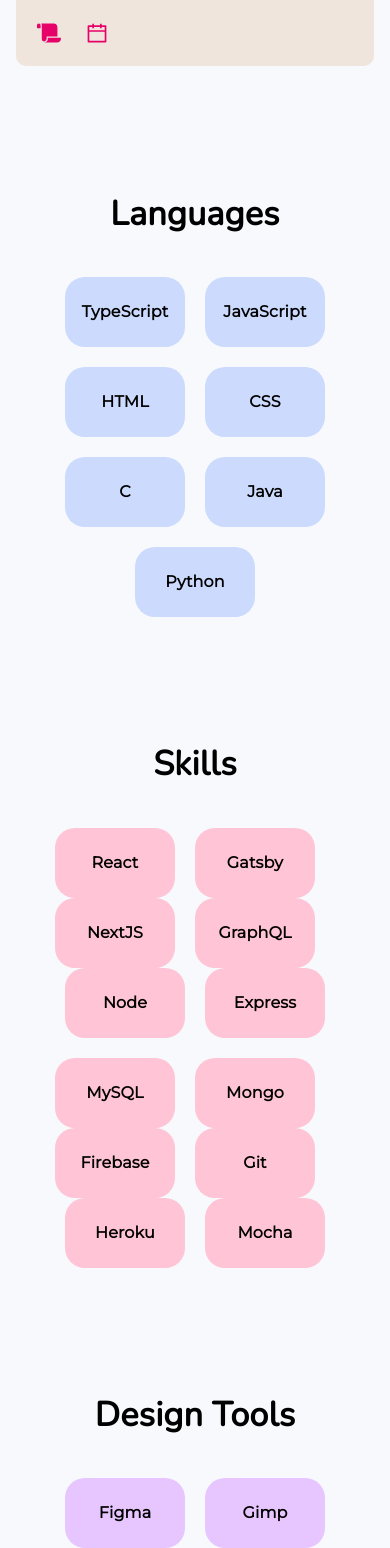
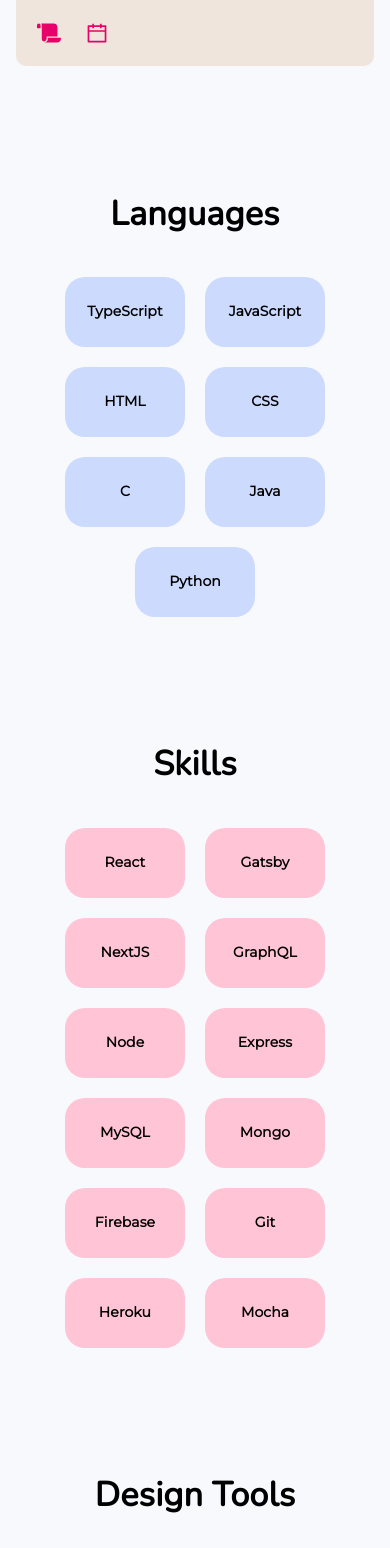
Before and after one commit to brandenphan/Portfolio-v2, a React (Create React App) app: page / in a window 390 px wide. Shown: the part 1244-2792 px from the top of the page. Built offline with nearby package versions, Linux system fonts and the light colour scheme.

Commit message:
updated skills responsiveness

```diff
--- a/src/Pages/index.js
+++ b/src/Pages/index.js
@@ -257,14 +257,14 @@
                         <Grid container sx={{display: "flex", flexDirection: "row", justifyContent: "center"}}>
                             {["TypeScript", "JavaScript", "HTML", "CSS"].map((language, ID) => (
                                 <Grid item key={ID} sx={{width: width > 1400 ? "150px" : "120px", height: "70px", backgroundColor: "#ccdbfd", borderRadius: "20px", marginRight: ID !== 3 && "20px", display: "flex", justifyContent: "center", alignItems: "center"}}>
-                                    <Typography variant={width > 1400 ? "h6" : "subtitle1"} align="center" sx={{fontFamily: "Montserrat", fontWeight: "bold"}}>{language}</Typography>
+                                    <Typography variant="subtitle1" align="center" sx={{fontFamily: "Montserrat", fontWeight: "bold"}}>{language}</Typography>
                                 </Grid>
                             ))}
                         </Grid>
                         <Grid container sx={{display: "flex", flexDirection: "row", justifyContent: "center", marginTop: "20px"}}>
                             {["C", "Java", "Python"].map((language, ID) => (
                                 <Grid item key={ID} sx={{width: width > 1400 ? "150px" : "120px", height: "70px", backgroundColor: "#ccdbfd", borderRadius: "20px", marginRight: ID !== 2 && "20px", display: "flex", justifyContent: "center", alignItems: "center"}}>
-                                    <Typography variant={width > 1400 ? "h6" : "subtitle1"} align="center" sx={{fontFamily: "Montserrat", fontWeight: "bold"}}>{language}</Typography>
+                                    <Typography variant="subtitle1" align="center" sx={{fontFamily: "Montserrat", fontWeight: "bold"}}>{language}</Typography>
                                 </Grid>
                             ))}
                         </Grid>
@@ -274,26 +274,26 @@
                         <Grid container sx={{display: "flex", flexDirection: "row", justifyContent: "center"}}>
                             {["TypeScript", "JavaScript"].map((language, ID) => (
                                 <Grid item key={ID} sx={{width: width > 1400 ? "150px" : "120px", height: "70px", backgroundColor: "#ccdbfd", borderRadius: "20px", marginRight: ID !== 1 && "20px", display: "flex", justifyContent: "center", alignItems: "center"}}>
-                                    <Typography variant={width > 1400 ? "h6" : "subtitle1"} align="center" sx={{fontFamily: "Montserrat", fontWeight: "bold"}}>{language}</Typography>
+                                    <Typography variant="subtitle2" align="center" sx={{fontFamily: "Montserrat", fontWeight: "bold"}}>{language}</Typography>
                                 </Grid>
                             ))}
                         </Grid>
                         <Grid container sx={{display: "flex", flexDirection: "row", justifyContent: "center", marginTop: "20px"}}>
                             {["HTML", "CSS"].map((language, ID) => (
                                 <Grid item key={ID} sx={{width: width > 1400 ? "150px" : "120px", height: "70px", backgroundColor: "#ccdbfd", borderRadius: "20px", marginRight: ID !== 1 && "20px", display: "flex", justifyContent: "center", alignItems: "center"}}>
-                                    <Typography variant={width > 1400 ? "h6" : "subtitle1"} align="center" sx={{fontFamily: "Montserrat", fontWeight: "bold"}}>{language}</Typography>
+                                    <Typography variant="subtitle2" align="center" sx={{fontFamily: "Montserrat", fontWeight: "bold"}}>{language}</Typography>
                                 </Grid>
                             ))}
                         </Grid>
                         <Grid container sx={{display: "flex", flexDirection: "row", justifyContent: "center", marginTop: "20px"}}>
                             {["C", "Java"].map((language, ID) => (
                                 <Grid item key={ID} sx={{width: width > 1400 ? "150px" : "120px", height: "70px", backgroundColor: "#ccdbfd", borderRadius: "20px", marginRight: ID !== 1 && "20px", display: "flex", justifyContent: "center", alignItems: "center"}}>
-                                    <Typography variant={width > 1400 ? "h6" : "subtitle1"} align="center" sx={{fontFamily: "Montserrat", fontWeight: "bold"}}>{language}</Typography>
+                                    <Typography variant="subtitle2" align="center" sx={{fontFamily: "Montserrat", fontWeight: "bold"}}>{language}</Typography>
                                 </Grid>
                             ))}
                         </Grid>
                         <Grid item sx={{width: width > 1400 ? "150px" : "120px", height: "70px", marginTop: "20px", backgroundColor: "#ccdbfd", borderRadius: "20px", display: "flex", justifyContent: "center", alignItems: "center"}}>
-                            <Typography variant={width > 1400 ? "h6" : "subtitle1"} align="center" sx={{fontFamily: "Montserrat", fontWeight: "bold"}}>Python</Typography>
+                            <Typography variant="subtitle2" align="center" sx={{fontFamily: "Montserrat", fontWeight: "bold"}}>Python</Typography>
                         </Grid>
                     </>
                 }
@@ -307,6 +307,8 @@
                     <Typography variant="h4" align="center" sx={{fontFamily: "Nunito", fontWeight: "bold"}}>Skills</Typography>
                 </Grid>
 
+                {width > 1000 ?
+                    <>
                         <Grid container sx={{display: "flex", flexDirection: "row", justifyContent: "center"}}>
                             {["React", "Gatsby", "NextJS", "GraphQL", "Node", "Express"].map((skill, ID) => (
                                 <Grid item key={ID} sx={{width: width > 1400 ? "150px" : "120px", height: "70px", backgroundColor: "#ffc4d6", borderRadius: "20px", marginRight: ID !== 5 && "20px", display: "flex", justifyContent: "center", alignItems: "center"}}>
@@ -322,6 +324,84 @@
                                 </Grid>
                             ))}
                         </Grid>
+                    </>
+                : width > 700 ?
+                    <>
+                        <Grid container sx={{display: "flex", flexDirection: "row", justifyContent: "center"}}>
+                            {["React", "Gatsby", "NextJS", "GraphQL"].map((skill, ID) => (
+                                <Grid item key={ID} sx={{width: width > 1400 ? "150px" : "120px", height: "70px", backgroundColor: "#ffc4d6", borderRadius: "20px", marginRight: ID !== 3 && "20px", display: "flex", justifyContent: "center", alignItems: "center"}}>
+                                    <Typography variant={width > 1400 ? "h6" : "subtitle1"} align="center" sx={{fontFamily: "Montserrat", fontWeight: "bold"}}>{skill}</Typography>
+                                </Grid>
+                            ))}
+                        </Grid>
+
+                        <Grid container sx={{display: "flex", flexDirection: "row", justifyContent: "center", marginTop: "20px"}}>
+                            {["Node", "Express", "MySQL", "Mongo"].map((skill, ID) => (
+                                <Grid item key={ID} sx={{width: width > 1400 ? "150px" : "120px", height: "70px", backgroundColor: "#ffc4d6", borderRadius: "20px", marginRight: ID !== 3 && "20px", display: "flex", justifyContent: "center", alignItems: "center"}}>
+                                    <Typography variant={width > 1400 ? "h6" : "subtitle1"} align="center" sx={{fontFamily: "Montserrat", fontWeight: "bold"}}>{skill}</Typography>
+                                </Grid>
+                            ))}
+                        </Grid>
+
+                        <Grid container sx={{display: "flex", flexDirection: "row", justifyContent: "center", marginTop: "20px"}}>
+                            {["Firebase", "Git", "Heroku", "Mocha"].map((skill, ID) => (
+                                <Grid item key={ID} sx={{width: width > 1400 ? "150px" : "120px", height: "70px", backgroundColor: "#ffc4d6", borderRadius: "20px", marginRight: ID !== 3 && "20px", display: "flex", justifyContent: "center", alignItems: "center"}}>
+                                    <Typography variant={width > 1400 ? "h6" : "subtitle1"} align="center" sx={{fontFamily: "Montserrat", fontWeight: "bold"}}>{skill}</Typography>
+                                </Grid>
+                            ))}
+                        </Grid>
+                    </>
+                :
+                    <>
+                        <Grid container sx={{display: "flex", flexDirection: "row", justifyContent: "center"}}>
+                            {["React", "Gatsby"].map((skill, ID) => (
+                                <Grid item key={ID} sx={{width: width > 1400 ? "150px" : "120px", height: "70px", backgroundColor: "#ffc4d6", borderRadius: "20px", marginRight: ID !== 1 && "20px", display: "flex", justifyContent: "center", alignItems: "center"}}>
+                                    <Typography variant="subtitle2" align="center" sx={{fontFamily: "Montserrat", fontWeight: "bold"}}>{skill}</Typography>
+                                </Grid>
+                            ))}
+                        </Grid>
+
+                        <Grid container sx={{display: "flex", flexDirection: "row", justifyContent: "center", marginTop: "20px"}}>
+                            {["NextJS", "GraphQL"].map((skill, ID) => (
+                                <Grid item key={ID} sx={{width: width > 1400 ? "150px" : "120px", height: "70px", backgroundColor: "#ffc4d6", borderRadius: "20px", marginRight: ID !== 1 && "20px", display: "flex", justifyContent: "center", alignItems: "center"}}>
+                                    <Typography variant="subtitle2" align="center" sx={{fontFamily: "Montserrat", fontWeight: "bold"}}>{skill}</Typography>
+                                </Grid>
+                            ))}
+                        </Grid>
+
+                        <Grid container sx={{display: "flex", flexDirection: "row", justifyContent: "center", marginTop: "20px"}}>
+                            {["Node", "Express"].map((skill, ID) => (
+                                <Grid item key={ID} sx={{width: width > 1400 ? "150px" : "120px", height: "70px", backgroundColor: "#ffc4d6", borderRadius: "20px", marginRight: ID !== 1 && "20px", display: "flex", justifyContent: "center", alignItems: "center"}}>
+                                    <Typography variant="subtitle2" align="center" sx={{fontFamily: "Montserrat", fontWeight: "bold"}}>{skill}</Typography>
+                                </Grid>
+                            ))}
+                        </Grid>
+
+                        <Grid container sx={{display: "flex", flexDirection: "row", justifyContent: "center", marginTop: "20px"}}>
+                            {["MySQL", "Mongo"].map((skill, ID) => (
+                                <Grid item key={ID} sx={{width: width > 1400 ? "150px" : "120px", height: "70px", backgroundColor: "#ffc4d6", borderRadius: "20px", marginRight: ID !== 1 && "20px", display: "flex", justifyContent: "center", alignItems: "center"}}>
+                                    <Typography variant="subtitle2" align="center" sx={{fontFamily: "Montserrat", fontWeight: "bold"}}>{skill}</Typography>
+                                </Grid>
+                            ))}
+                        </Grid>
+
+                        <Grid container sx={{display: "flex", flexDirection: "row", justifyContent: "center", marginTop: "20px"}}>
+                            {["Firebase", "Git"].map((skill, ID) => (
+                                <Grid item key={ID} sx={{width: width > 1400 ? "150px" : "120px", height: "70px", backgroundColor: "#ffc4d6", borderRadius: "20px", marginRight: ID !== 1 && "20px", display: "flex", justifyContent: "center", alignItems: "center"}}>
+                                    <Typography variant="subtitle2" align="center" sx={{fontFamily: "Montserrat", fontWeight: "bold"}}>{skill}</Typography>
+                                </Grid>
+                            ))}
+                        </Grid>
+
+                        <Grid container sx={{display: "flex", flexDirection: "row", justifyContent: "center", marginTop: "20px"}}>
+                            {["Heroku", "Mocha"].map((skill, ID) => (
+                                <Grid item key={ID} sx={{width: width > 1400 ? "150px" : "120px", height: "70px", backgroundColor: "#ffc4d6", borderRadius: "20px", marginRight: ID !== 1 && "20px", display: "flex", justifyContent: "center", alignItems: "center"}}>
+                                    <Typography variant="subtitle2" align="center" sx={{fontFamily: "Montserrat", fontWeight: "bold"}}>{skill}</Typography>
+                                </Grid>
+                            ))}
+                        </Grid>
+                    </>
+                }
             </Grid>
 
 
```
Lines whose indentation alone changed are shown as unchanged.
